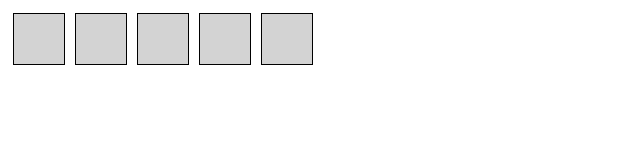
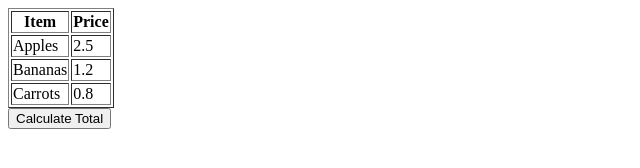
Before and after one commit to acciojob/grofers-checkout-JYOTIPATIL-hub, a website: page main.html in a window 1280 px wide. Shown: the whole page, without its empty margins (0-640 px from the left). Drawn offline with Linux system fonts and the light colour scheme.

Commit message:
created a submission

```diff
--- a/main.html
+++ b/main.html
@@ -3,65 +3,55 @@
 <head>
     <meta charset="UTF-8">
     <meta name="viewport" content="width=device-width, initial-scale=1.0">
-    <title>Click and Drag</title>
-    <style>
-        /* Styling the container and cubes */
-        #container {
-            display: flex;
-        }
-        .cube {
-            width: 50px;
-            height: 50px;
-            margin: 5px;
-            background-color: lightgray;
-            border: 1px solid #000;
-            transition: background-color 0.2s;
-        }
-        .cube.active {
-            background-color: lightblue;
-        }
-    </style>
+    <title>Grocery Checkout</title>
 </head>
 <body>
 
-    <div id="container">
-        <div class="cube"></div>
-        <div class="cube"></div>
-        <div class="cube"></div>
-        <div class="cube"></div>
-        <div class="cube"></div>
-        <!-- More cubes can be added as needed -->
-    </div>
+    <table id="groceryTable" border="1">
+        <tr>
+            <th>Item</th>
+            <th>Price</th>
+        </tr>
+        <tr class="item">
+            <td>Apples</td>
+            <td class="prices">2.5</td>
+        </tr>
+        <tr class="item">
+            <td>Bananas</td>
+            <td class="prices">1.2</td>
+        </tr>
+        <tr class="item">
+            <td>Carrots</td>
+            <td class="prices">0.8</td>
+        </tr>
+        <!-- Additional items can be added here -->
+    </table>
+
+    <button onclick="calculateTotal()">Calculate Total</button>
 
     <script>
-        const cubes = document.querySelectorAll('.cube');
-        let isDragging = false;
+        function calculateTotal() {
+            // Select all elements with the class "prices" to get the prices
+            const prices = document.querySelectorAll('.prices');
+            let total = 0;
 
-        // Add event listeners to each cube
-        cubes.forEach(cube => {
-            // Mouse down starts the drag
-            cube.addEventListener('mousedown', () => {
-                isDragging = true;
-                cube.classList.add('active'); // Highlight the cube
+            // Sum up all prices
+            prices.forEach(price => {
+                total += parseFloat(price.textContent);
             });
 
-            // Mouse over highlights the cube if dragging is active
-            cube.addEventListener('mouseover', () => {
-                if (isDragging) {
-                    cube.classList.add('active');
-                }
-            });
+            // Create a new row to display the total
+            const totalRow = document.createElement('tr');
+            const totalCell = document.createElement('td');
 
-            // Mouse up ends the drag
-            cube.addEventListener('mouseup', () => {
-                isDragging = false;
-            });
-        });
+            // Set attributes and content for the new row
+            totalCell.setAttribute('colspan', '2'); // Span across both columns
+            totalCell.textContent = `Total Price: $${total.toFixed(2)}`; // Display total with 2 decimal places
+            totalRow.appendChild(totalCell);
 
-        // Stop dragging when the mouse is released anywhere on the page
-        document.addEventListener('mouseup', () => {
-            isDragging = false;
-        });
+            // Append the new row to the table
+            document.getElementById('groceryTable').appendChild(totalRow);
+        }
     </script>
 
 </body>
```
